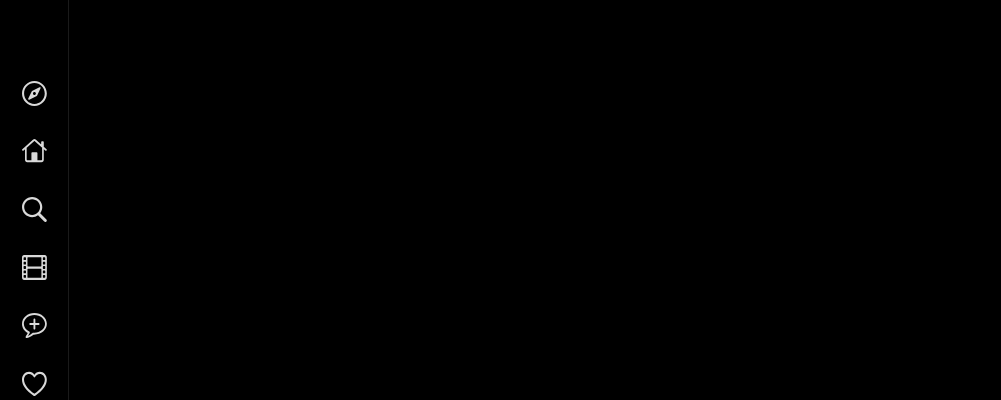
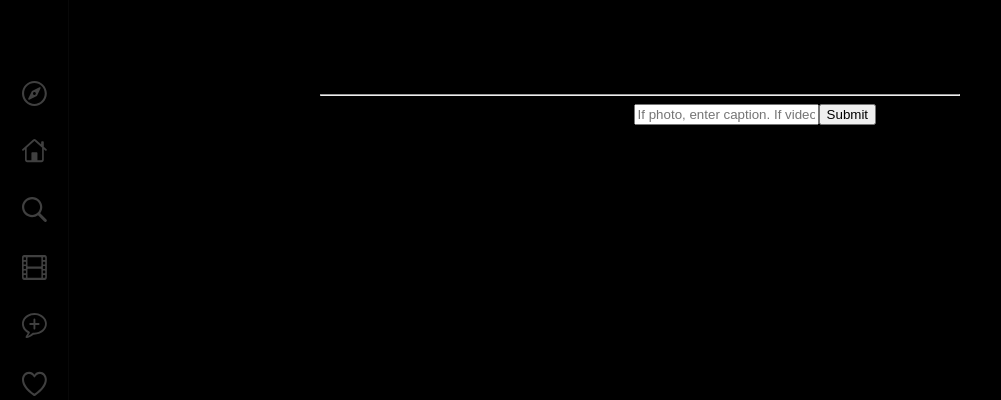
Before and after one commit to faradilshodov/benk-instagram-web-clone-fe, a Next.js app: page /profile in a window 1280 px wide. Shown: the part 190-590 px from the top of the page, without its empty margins (0-1001 px from the left). Built offline with nearby package versions, Linux system fonts and the light colour scheme; no server answers.

Commit message:
Add uploading initial code

```diff
--- /dev/null
+++ b/src/app/components/Misc Components/UploadModal.tsx
@@ -0,0 +1,61 @@
+"use client";
+import styled from "styled-components";
+
+const ModalBackdrop = styled.div`
+  background-color: rgba(0, 0, 0, 0.7);
+  position: fixed;
+  top: 0px;
+  bottom: 0px;
+  left: 0px;
+  right: 0px;
+  z-index: 25;
+  display: grid;
+  grid-template-columns: 1fr;
+  grid-template-rows: 1fr;
+`;
+
+const UploadModalContent = styled.div`
+  width: 50%;
+  height: 35%;
+  margin: auto;
+  border-radius: 10px;
+`;
+
+const CustomFileInputContainer = styled.div``;
+
+const SelectFileButton = styled.label``;
+
+const FileNameDisplay = styled.span``;
+
+const CustomTextInput = styled.input``;
+
+const SubmitButton = styled.button``;
+
+export default function UploadModal() {
+  return (
+    <>
+      <ModalBackdrop>
+        <UploadModalContent>
+          <h1>Upload a video story or photo post</h1>
+          <hr />
+
+          <CustomFileInputContainer>
+            <input type="file" id="file-upload" style={{ display: "none" }} />
+            <SelectFileButton htmlFor="file-upload">
+              Select from your computer
+            </SelectFileButton>
+
+            <FileNameDisplay>File name here</FileNameDisplay>
+
+            <CustomTextInput
+              type="text"
+              placeholder="If photo, enter caption. If video, enter title."
+            />
+
+            <SubmitButton type="submit">Submit</SubmitButton>
+          </CustomFileInputContainer>
+        </UploadModalContent>
+      </ModalBackdrop>
+    </>
+  );
+}
--- a/src/app/profile/page.tsx
+++ b/src/app/profile/page.tsx
@@ -8,6 +8,7 @@ import NavigationBar from "../components/NavigationBar/NavigationBar";
 import ProfileHeader from "../components/ProfileHeader/ProfileHeader";
 import ProfilePhotosGrid from "../components/PhotoGrid/ProfilePhotosGrid";
 import ProfileStoriesGrid from "../components/ProfileStories/ProfileStoriesGrid";
+import UploadModal from "../components/Misc Components/UploadModal";
 
 // import all icons for navbar
 import CompassIcon from "../../../public/icons/compass.svg";
@@ -81,6 +82,10 @@ export default function Profile() {
     <>
       {/* navigation bar */}
       <NavigationBar items={navbarConfigItems} />
+
+      {/* {upload modal} */}
+      <UploadModal />
+
       {/* profile container */}
       <ProfileContainer>
         {/* Header  */}
```
